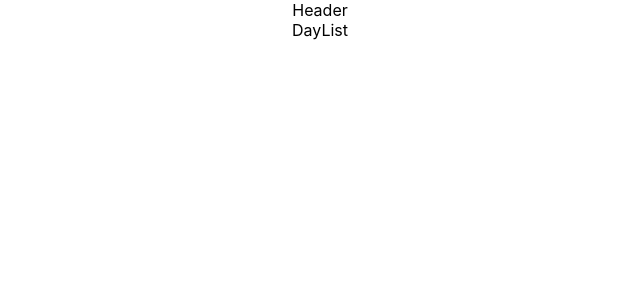
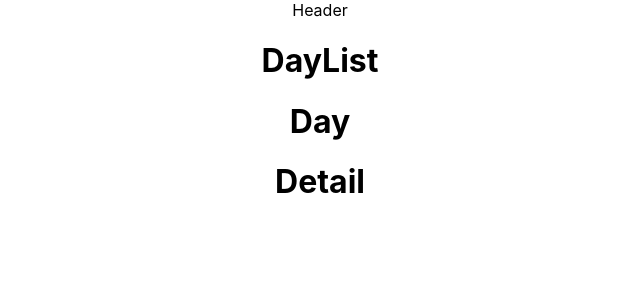
Before and after one commit to JCikanek/hackaton-ux, a React (Create React App) app: page / in a window 1280 px wide. Shown: the top 300 px of the page, without its empty margins (320-960 px from the left). Built offline with nearby package versions, Linux system fonts and the light colour scheme.

Commit message:
commponets

```diff
--- a/src/App.js
+++ b/src/App.js
@@ -2,12 +2,17 @@ import logo from './logo.svg';
 import './App.css';
 import { Header } from './App/components/Header/header';
 import { DaysList } from './App/components/DaysList/daysList';
+import { Detail } from './App/components/Detail/detail';
+
+import { Day } from './App/components/Day/day';
 
 function App() {
   return (
     <div className="App">
      <Header />
      <DaysList />
+     <Day />
+     <Detail />
     </div>
   );
 }
--- a/src/App/components/Day/day.js
+++ b/src/App/components/Day/day.js
@@ -0,0 +1,12 @@
+import React from 'react';
+import './day.css';
+
+export const Day = () => (
+<div>
+
+     <h1>Day</h1>
+
+
+</div>
+
+);
--- a/src/App/components/DaysList/daysList.js
+++ b/src/App/components/DaysList/daysList.js
@@ -4,7 +4,7 @@ import React from 'react';
 export const DaysList = () => (
 <div>
 
-     <h>DayList</h>
+     <h1>DayList</h1>
 
 
 </div>
--- /dev/null
+++ b/src/App/components/Detail/detail.js
@@ -0,0 +1,12 @@
+import React from 'react';
+import './detail.css';
+
+export const Detail = () => (
+<div>
+
+     <h1>Detail</h1>
+
+
+</div>
+
+);
```
Also changed, not shown: src/App/components/Detail/detail.css (added), 1 other file (tests, documents, lock files or other folders).
